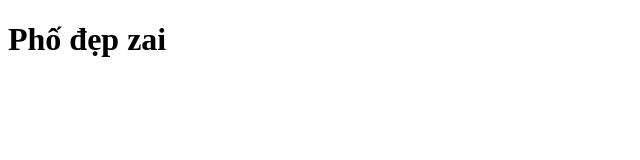
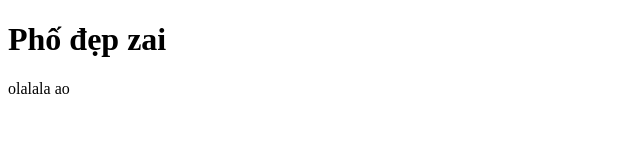
Before and after one commit to hoangpho2003/demo, a plain HTML site: page index.html in a window 1280 px wide. Shown: the full height of the page, 0-640 px from the left. Drawn offline with Linux system fonts and the light colour scheme.

Commit message:
Update index.html

```diff
--- a/index.html
+++ b/index.html
@@ -8,5 +8,7 @@
 </head>
 <body>
     <h1>Phố đẹp zai</h1>
+    olalala ao
+
 </body>
 </html>
```
